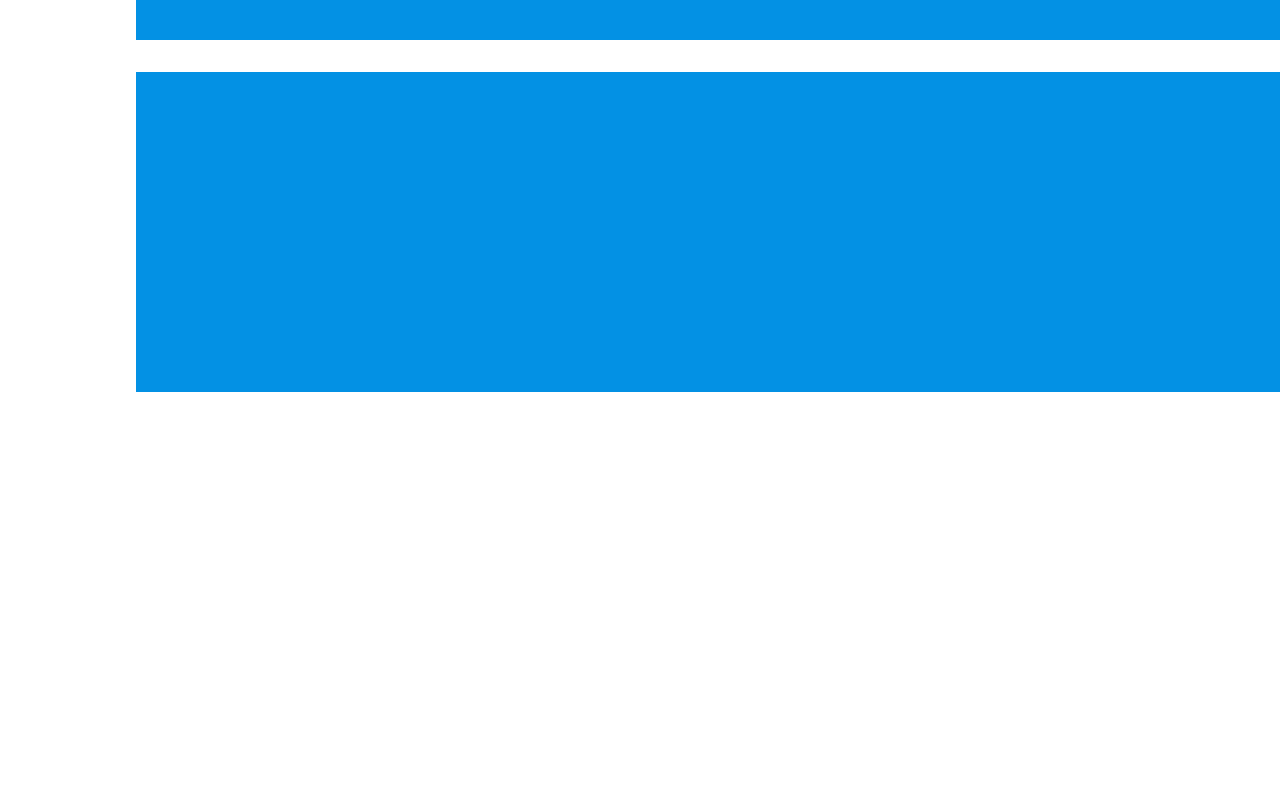
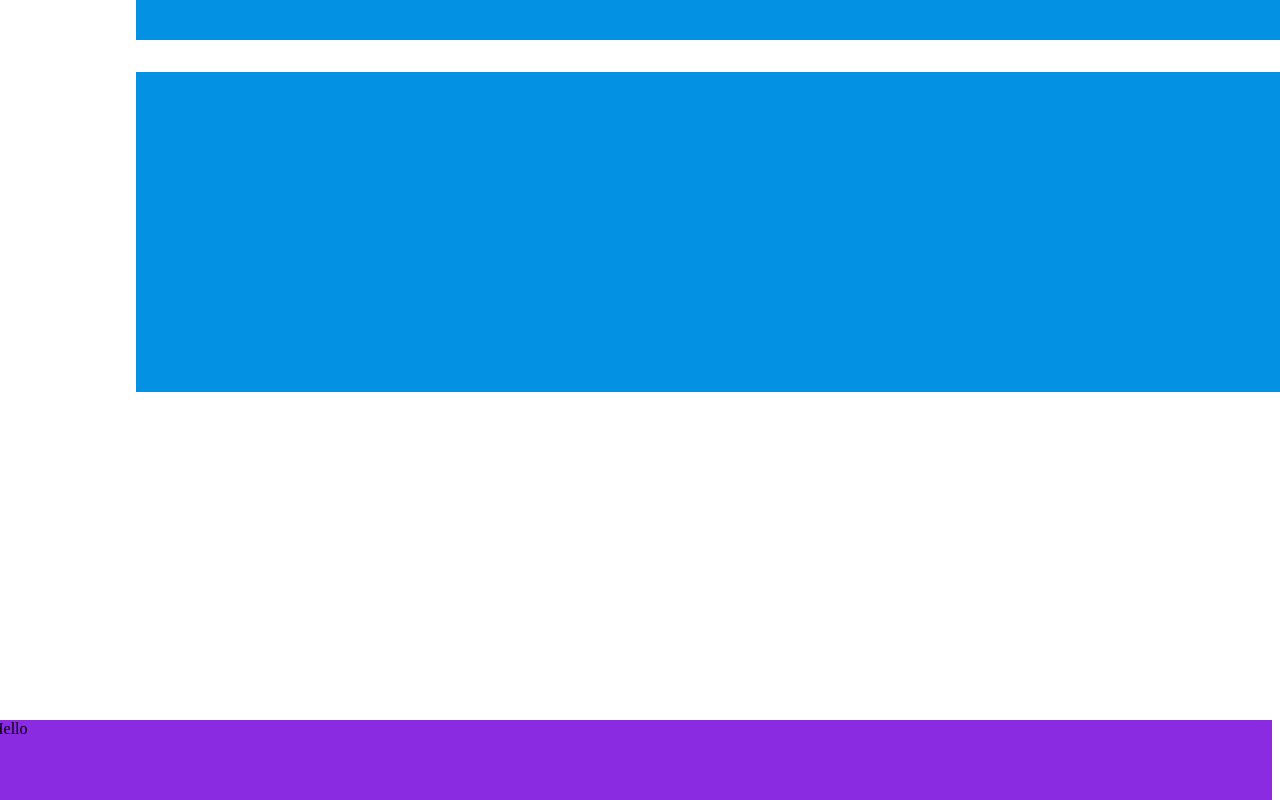
Before and after one commit to FelipeKatao/kataoDev, a React (Create React App) app in the folder kataodev/: page / in a window 1280 px wide. Shown: the part 800-1600 px from the top of the page. Before the commit the page ends 1192 px from the top, so only its background shows below. Built offline with nearby package versions, Linux system fonts and the light colour scheme.

Commit message:
update footer

```diff
--- /dev/null
+++ b/kataodev/src/CSS/components.css
@@ -0,0 +1,9 @@
+footer{
+    background-color: blueviolet;
+    width: 100%;
+    height: 10vh;
+    bottom: -100%;
+    margin-left: -2vh;
+    margin-top: 2vh;
+    position: absolute;
+}
--- /dev/null
+++ b/kataodev/src/components/Rodape.js
@@ -0,0 +1,10 @@
+import React from 'react'
+import '../CSS/components.css'
+
+function Rodape(){
+    return(
+        <footer>Hello</footer>
+    )
+}
+
+export default Rodape
--- a/kataodev/src/pages/Mainpage.js
+++ b/kataodev/src/pages/Mainpage.js
@@ -1,14 +1,17 @@
 import React from 'react'
 import Banner from '../components/Banner.js'
+import Rodape from '../components/Rodape.js'
 
 function MainPage(){
     return(
         <>
         <Banner></Banner>
         <div className="gridColuns">
-            <div className="articlesCreated"></div>
+            <div className="articlesCreated">
+            </div>
             <div className="articlesCreated"></div>
         </div>
+        <Rodape></Rodape>
         </>
     )
 }
```
